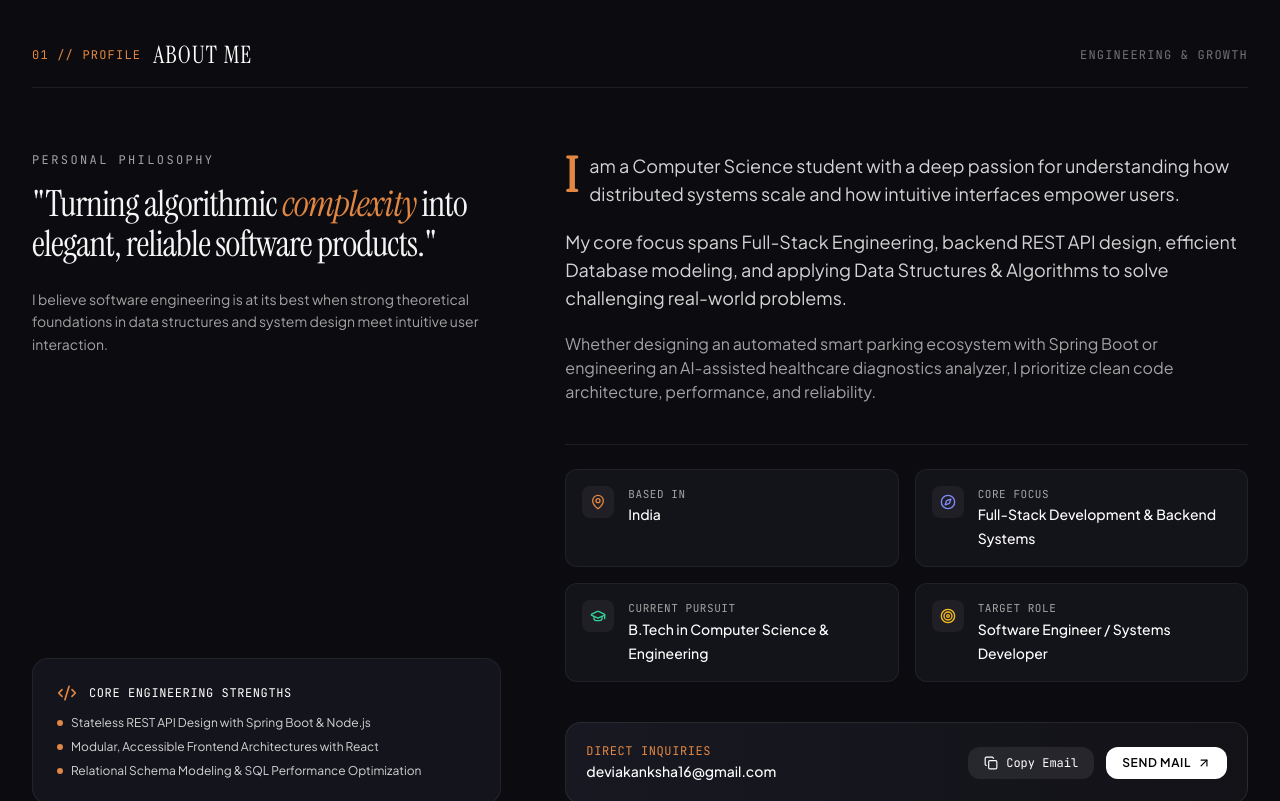
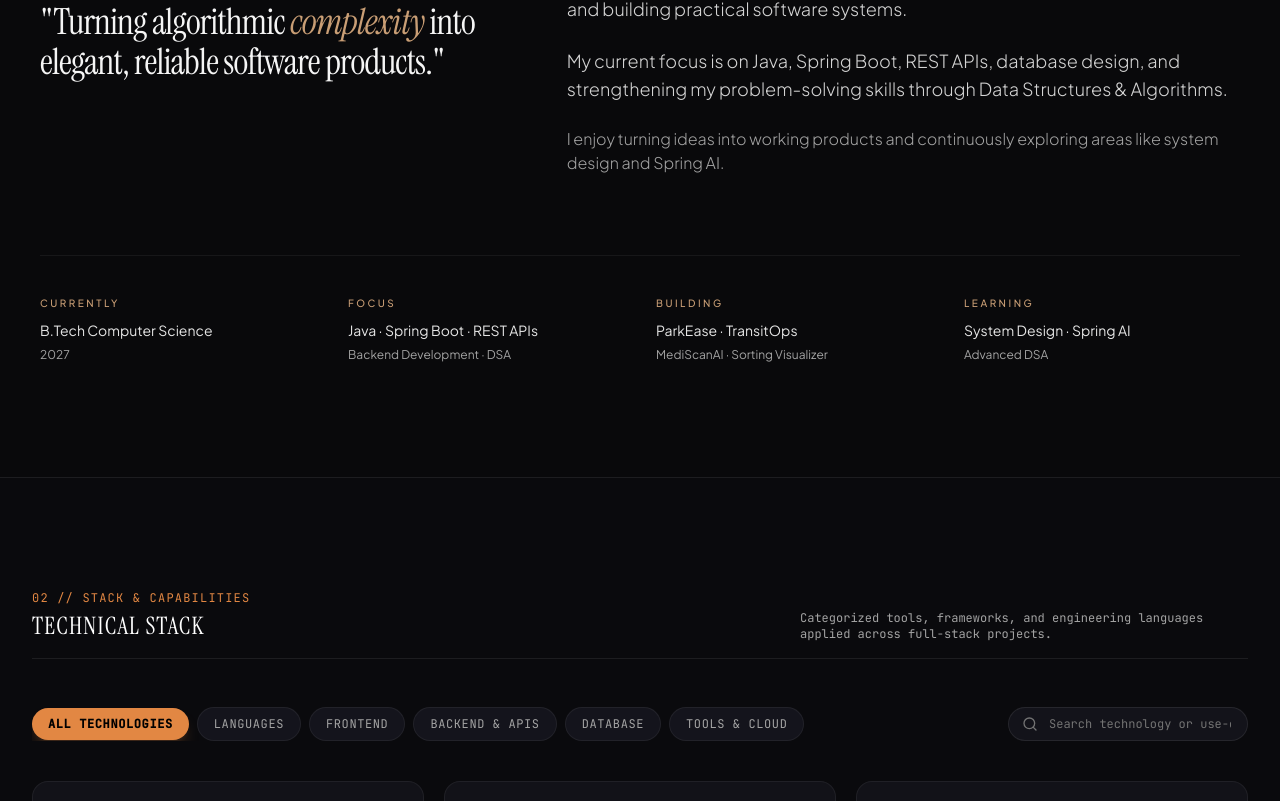
Before and after one commit to Akanksha-916/portfolio, a React (Vite) app: page / in a window 1280 px wide. Shown: the part 1059-1860 px from the top of the page. Built offline with nearby package versions, Linux system fonts and the light colour scheme; a web font is replaced by a local one.

Commit message:
refactor(about): redesign About Me with authentic narrative, quote, and 4-column Currently area, removing metrics strip

```diff
--- a/src/App.jsx
+++ b/src/App.jsx
@@ -1,7 +1,6 @@
 import React, { useState } from 'react';
 import Navbar from './components/Navbar';
 import HeroSection from './components/HeroSection';
-import HighlightsStrip from './components/HighlightsStrip';
 import AboutSection from './components/AboutSection';
 import SkillsSection from './components/SkillsSection';
 import ProjectsSection from './components/ProjectsSection';
@@ -26,7 +25,6 @@ export default function App() {
       {/* Main Content Sections */}
       <main>
         <HeroSection onOpenResume={() => setIsResumeOpen(true)} />
-        <HighlightsStrip />
         <AboutSection />
         <SkillsSection />
         <ProjectsSection />
--- a/src/components/AboutSection.jsx
+++ b/src/components/AboutSection.jsx
@@ -1,184 +1,95 @@
-import React, { useState } from 'react';
-import { portfolioData } from '../data/portfolioData';
-import { MapPin, Compass, GraduationCap, Target, Copy, CheckCircle2, ArrowUpRight, Code2 } from 'lucide-react';
+import React from 'react';
 
 export default function AboutSection() {
-  const [copied, setCopied] = useState(false);
-
-  const handleCopyEmail = () => {
-    navigator.clipboard.writeText(portfolioData.personal.email);
-    setCopied(true);
-    setTimeout(() => setCopied(false), 2500);
-  };
-
   return (
-    <section id="about" className="py-28 relative border-t border-white/[0.08] bg-[#0C0C10]">
-      <div className="max-w-7xl mx-auto px-6 sm:px-8">
-        {/* Section Header */}
-        <div className="flex items-center justify-between mb-16 pb-4 border-b border-white/[0.08]">
+    <section id="about" className="py-24 sm:py-28 relative border-t border-white/[0.06] bg-[#09090B]">
+      <div className="max-w-7xl mx-auto px-6 sm:px-10">
+        {/* Section Heading */}
+        <div className="flex items-center justify-between mb-16 pb-4 border-b border-white/[0.06]">
           <div className="flex items-center gap-3">
-            <span className="font-mono text-xs text-[#E28743] tracking-widest uppercase">
+            <span className="font-mono text-xs text-[#C99E75] tracking-widest uppercase">
               01 // Profile
             </span>
             <h2 className="text-xl sm:text-2xl font-serif text-white uppercase tracking-wider">
               About Me
             </h2>
           </div>
-          <span className="text-xs font-mono text-neutral-500 uppercase tracking-widest hidden sm:inline">
+          <span className="text-xs font-sans text-neutral-400 uppercase tracking-[0.2em] font-light hidden sm:inline">
             Engineering & Growth
           </span>
         </div>
 
-        {/* Editorial Double-Spread Grid */}
-        <div className="grid grid-cols-1 lg:grid-cols-12 gap-12 lg:gap-16">
-          {/* Left Column: Big Typography Statement (5 cols) */}
-          <div className="lg:col-span-5 flex flex-col justify-between">
-            <div>
-              <span className="text-xs font-mono uppercase tracking-[0.2em] text-neutral-400 block mb-4">
-                Personal Philosophy
+        {/* Two-Column Editorial Layout */}
+        <div className="grid grid-cols-1 lg:grid-cols-12 gap-12 lg:gap-16 items-start mb-20">
+          {/* Left Column: Personal Philosophy Quote (5 cols) */}
+          <div className="lg:col-span-5">
+            <span className="text-[10px] font-sans uppercase tracking-[0.26em] text-neutral-400 block mb-5 font-light">
+              Personal Philosophy
+            </span>
+            <h3 className="text-2xl sm:text-3xl lg:text-4xl font-serif text-neutral-100 leading-snug tracking-tight">
+              "Turning algorithmic <span className="italic text-[#C99E75]">complexity</span> into elegant, reliable software products."
+            </h3>
+          </div>
+
+          {/* Right Column: Genuine Narrative Story (7 cols) */}
+          <div className="lg:col-span-7 space-y-6 text-base sm:text-lg text-neutral-300 font-sans font-light leading-relaxed">
+            <p>
+              I’m a Computer Science student with a strong interest in backend engineering and building practical software systems.
+            </p>
+            <p>
+              My current focus is on Java, Spring Boot, REST APIs, database design, and strengthening my problem-solving skills through Data Structures & Algorithms.
+            </p>
+            <p className="text-neutral-400 text-base">
+              I enjoy turning ideas into working products and continuously exploring areas like system design and Spring AI.
+            </p>
+          </div>
+        </div>
+
+        {/* Currently Information Area (Editorial Typography Layout) */}
+        <div className="pt-10 border-t border-white/[0.06]">
+          <div className="grid grid-cols-1 sm:grid-cols-2 lg:grid-cols-4 gap-8">
+            {/* Currently */}
+            <div className="space-y-2">
+              <span className="text-[10px] font-sans uppercase tracking-[0.25em] text-[#C99E75] block font-medium">
+                Currently
               </span>
-              <h3 className="text-3xl sm:text-4xl font-serif text-neutral-100 leading-snug tracking-tight mb-6">
-                "Turning algorithmic <span className="italic text-[#E28743]">complexity</span> into elegant, reliable software products."
-              </h3>
-              <p className="text-sm text-neutral-400 leading-relaxed font-sans">
-                I believe software engineering is at its best when strong theoretical foundations in data structures and system design meet intuitive user interaction.
+              <p className="text-sm font-sans text-neutral-200 font-normal leading-relaxed">
+                B.Tech Computer Science <br />
+                <span className="text-xs text-neutral-400">2027</span>
               </p>
             </div>
 
-            {/* Quick Skills Callout */}
-            <div className="mt-8 p-6 rounded-2xl bg-[#14141C] border border-white/[0.06]">
-              <div className="flex items-center gap-3 mb-3">
-                <Code2 className="w-5 h-5 text-[#E28743]" />
-                <span className="text-xs font-mono uppercase tracking-wider text-white">
-                  Core Engineering Strengths
-                </span>
-              </div>
-              <ul className="text-xs text-neutral-300 space-y-2 font-sans">
-                <li className="flex items-center gap-2">
-                  <span className="w-1.5 h-1.5 rounded-full bg-[#E28743]" />
-                  Stateless REST API Design with Spring Boot & Node.js
-                </li>
-                <li className="flex items-center gap-2">
-                  <span className="w-1.5 h-1.5 rounded-full bg-[#E28743]" />
-                  Modular, Accessible Frontend Architectures with React
-                </li>
-                <li className="flex items-center gap-2">
-                  <span className="w-1.5 h-1.5 rounded-full bg-[#E28743]" />
-                  Relational Schema Modeling & SQL Performance Optimization
-                </li>
-              </ul>
-            </div>
-          </div>
-
-          {/* Right Column: Narrative Story & Metadata Card (7 cols) */}
-          <div className="lg:col-span-7 flex flex-col gap-10">
-            {/* Story Paragraphs */}
-            <div className="space-y-5 text-base sm:text-lg text-neutral-300 font-sans leading-relaxed">
-              <p className="first-letter:text-5xl first-letter:font-serif first-letter:text-[#E28743] first-letter:float-left first-letter:mr-3 first-letter:font-bold">
-                {portfolioData.personal.aboutStory[0]}
-              </p>
-              <p>
-                {portfolioData.personal.aboutStory[1]}
-              </p>
-              <p className="text-neutral-400 text-base">
-                {portfolioData.personal.aboutStory[2]}
+            {/* Focus */}
+            <div className="space-y-2">
+              <span className="text-[10px] font-sans uppercase tracking-[0.25em] text-[#C99E75] block font-medium">
+                Focus
+              </span>
+              <p className="text-sm font-sans text-neutral-200 font-normal leading-relaxed">
+                Java · Spring Boot · REST APIs <br />
+                <span className="text-xs text-neutral-400">Backend Development · DSA</span>
               </p>
             </div>
 
-            {/* Metadata Card Grid */}
-            <div className="grid grid-cols-1 sm:grid-cols-2 gap-4 pt-6 border-t border-white/[0.08]">
-              <div className="p-4 rounded-xl bg-[#13131A] border border-white/[0.06] flex items-start gap-3.5">
-                <div className="p-2 rounded-lg bg-white/[0.05] text-[#E28743]">
-                  <MapPin className="w-4 h-4" />
-                </div>
-                <div>
-                  <span className="block text-[11px] font-mono uppercase tracking-wider text-neutral-400">
-                    Based In
-                  </span>
-                  <span className="text-sm font-medium text-white">
-                    {portfolioData.personal.meta.location}
-                  </span>
-                </div>
-              </div>
-
-              <div className="p-4 rounded-xl bg-[#13131A] border border-white/[0.06] flex items-start gap-3.5">
-                <div className="p-2 rounded-lg bg-white/[0.05] text-indigo-400">
-                  <Compass className="w-4 h-4" />
-                </div>
-                <div>
-                  <span className="block text-[11px] font-mono uppercase tracking-wider text-neutral-400">
-                    Core Focus
-                  </span>
-                  <span className="text-sm font-medium text-white">
-                    {portfolioData.personal.meta.focus}
-                  </span>
-                </div>
-              </div>
-
-              <div className="p-4 rounded-xl bg-[#13131A] border border-white/[0.06] flex items-start gap-3.5">
-                <div className="p-2 rounded-lg bg-white/[0.05] text-emerald-400">
-                  <GraduationCap className="w-4 h-4" />
-                </div>
-                <div>
-                  <span className="block text-[11px] font-mono uppercase tracking-wider text-neutral-400">
-                    Current Pursuit
-                  </span>
-                  <span className="text-sm font-medium text-white">
-                    {portfolioData.personal.meta.education}
-                  </span>
-                </div>
-              </div>
-
-              <div className="p-4 rounded-xl bg-[#13131A] border border-white/[0.06] flex items-start gap-3.5">
-                <div className="p-2 rounded-lg bg-white/[0.05] text-amber-400">
-                  <Target className="w-4 h-4" />
-                </div>
-                <div>
-                  <span className="block text-[11px] font-mono uppercase tracking-wider text-neutral-400">
-                    Target Role
-                  </span>
-                  <span className="text-sm font-medium text-white">
-                    {portfolioData.personal.meta.goal}
-                  </span>
-                </div>
-              </div>
+            {/* Building */}
+            <div className="space-y-2">
+              <span className="text-[10px] font-sans uppercase tracking-[0.25em] text-[#C99E75] block font-medium">
+                Building
+              </span>
+              <p className="text-sm font-sans text-neutral-200 font-normal leading-relaxed">
+                ParkEase · TransitOps <br />
+                <span className="text-xs text-neutral-400">MediScanAI · Sorting Visualizer</span>
+              </p>
             </div>
 
-            {/* Direct Connect Action */}
-            <div className="flex flex-wrap items-center justify-between gap-4 p-5 rounded-2xl bg-gradient-to-r from-[#181822] to-[#121217] border border-white/[0.08]">
-              <div>
-                <span className="block text-xs font-mono uppercase tracking-wider text-[#E28743]">
-                  Direct Inquiries
-                </span>
-                <span className="text-sm font-medium text-white">
-                  {portfolioData.personal.email}
-                </span>
-              </div>
-              <div className="flex items-center gap-3">
-                <button
-                  onClick={handleCopyEmail}
-                  className="px-4 py-2 rounded-xl bg-white/[0.08] hover:bg-white/[0.14] text-xs font-mono text-white transition-colors flex items-center gap-2"
-                >
-                  {copied ? (
-                    <>
-                      <CheckCircle2 className="w-3.5 h-3.5 text-emerald-400" />
-                      <span>Copied</span>
-                    </>
-                  ) : (
-                    <>
-                      <Copy className="w-3.5 h-3.5" />
-                      <span>Copy Email</span>
-                    </>
-                  )}
-                </button>
-                <a
-                  href={`mailto:${portfolioData.personal.email}`}
-                  className="px-4 py-2 rounded-xl bg-white text-black font-semibold text-xs uppercase tracking-wider hover:bg-[#E28743] transition-colors flex items-center gap-1.5"
-                >
-                  <span>Send Mail</span>
-                  <ArrowUpRight className="w-3.5 h-3.5" />
-                </a>
-              </div>
+            {/* Learning */}
+            <div className="space-y-2">
+              <span className="text-[10px] font-sans uppercase tracking-[0.25em] text-[#C99E75] block font-medium">
+                Learning
+              </span>
+              <p className="text-sm font-sans text-neutral-200 font-normal leading-relaxed">
+                System Design · Spring AI <br />
+                <span className="text-xs text-neutral-400">Advanced DSA</span>
+              </p>
             </div>
           </div>
         </div>
```
Also changed, not shown: src/components/HighlightsStrip.jsx (deleted, +0 -29 lines).
